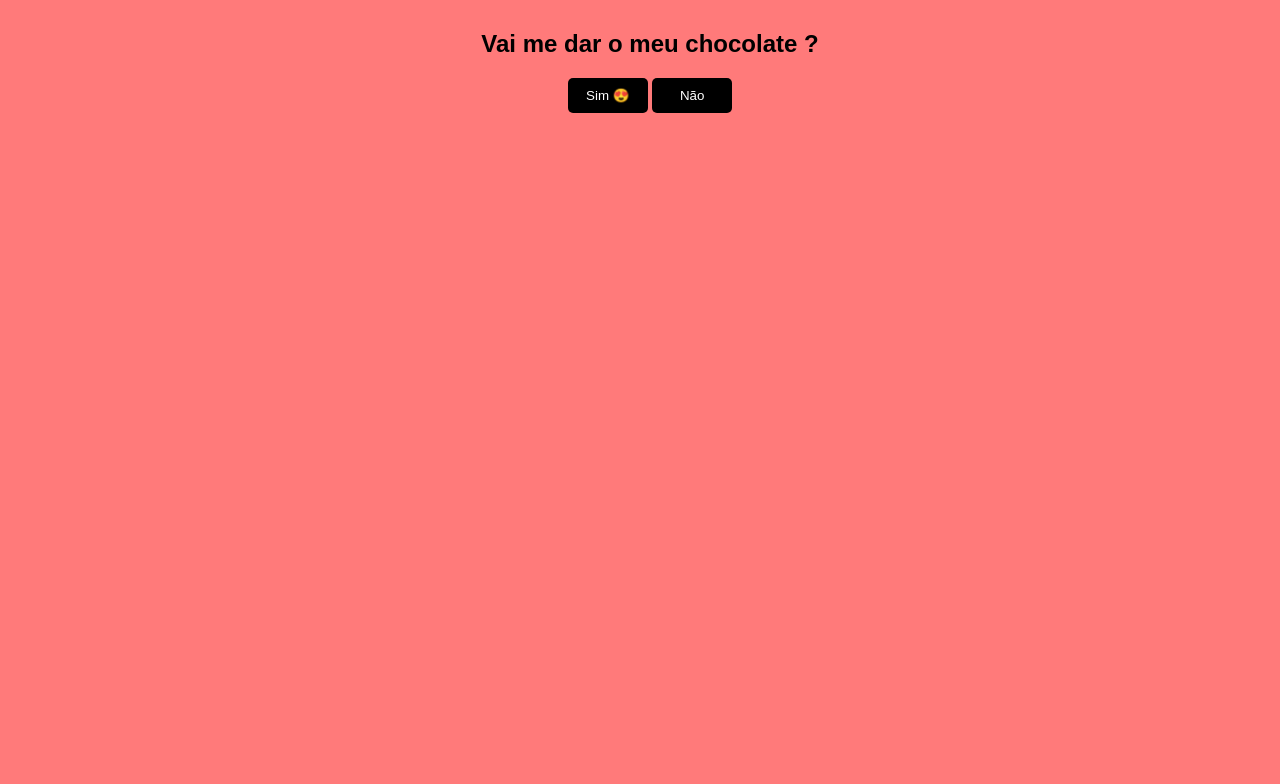
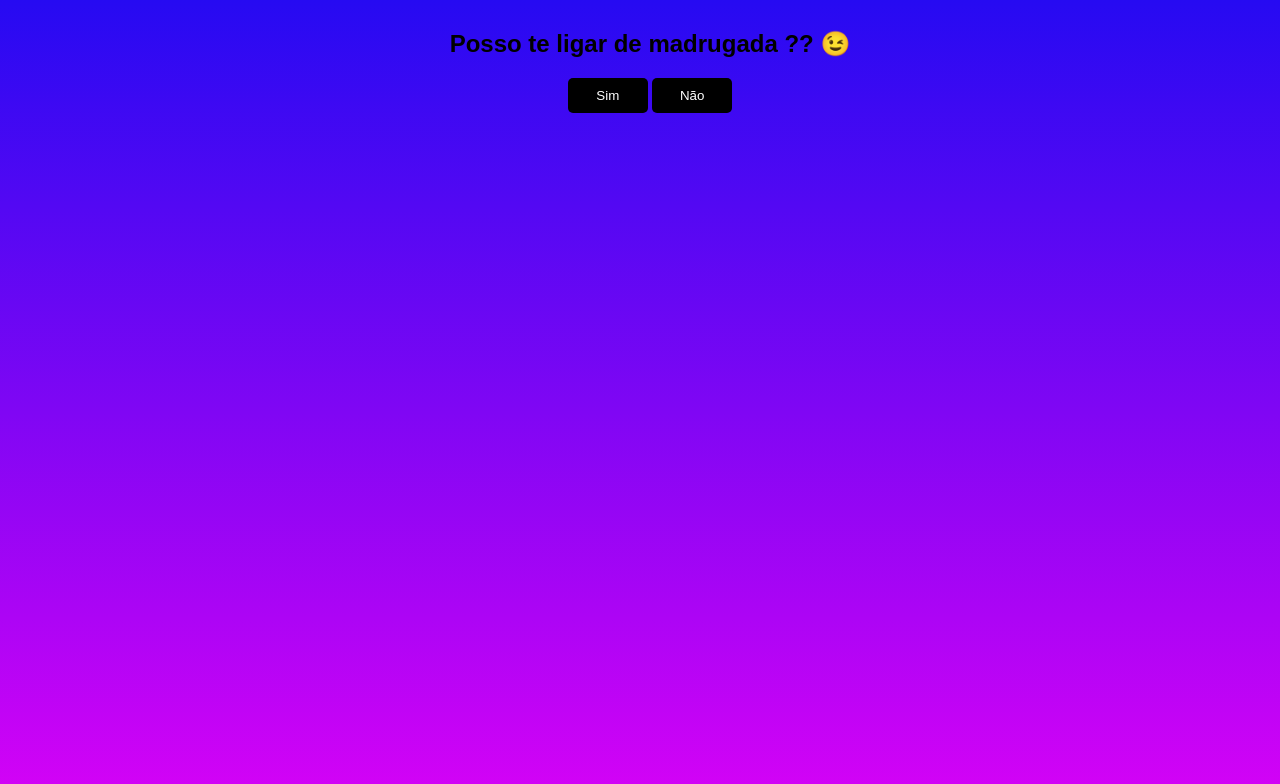
Before and after one commit to lucassiqueirasouza/Pedido, a plain HTML site: page index.html in a window 1280 px wide. Drawn offline with Linux system fonts and the light colour scheme.

Commit message:
Atualização
mudando alguns textos e adicionado emoji

```diff
--- a/index.html
+++ b/index.html
@@ -11,8 +11,8 @@
 
 <body>
     <div id="conteudo">
-        <h2>Vai me dar o meu chocolate ?</h2>
-        <button class="btn" onclick="sim()">Sim 😍</button>
+        <h2>Posso te ligar de madrugada ?? 😉</h2>
+        <button class="btn" onclick="sim()">Sim</button>
         <button class="btn" onclick="desvia(this)" onmouseover="desvia(this)">Não</button>
     </div>
 </body>
--- a/index.js
+++ b/index.js
@@ -1,5 +1,5 @@
 function sim() {
-    alert('Aeee kkkk')
+    alert('Aeee brigado ❤️🤙🏻')
 }
 
 function desvia(t) {
--- a/style.css
+++ b/style.css
@@ -1,6 +1,6 @@
 
 #conteudo {
-    background: #ff7a7a;
+    background: linear-gradient(#260af2, #D902F6);
     width: 100%;
     height: 100%;
     position: fixed;
```
